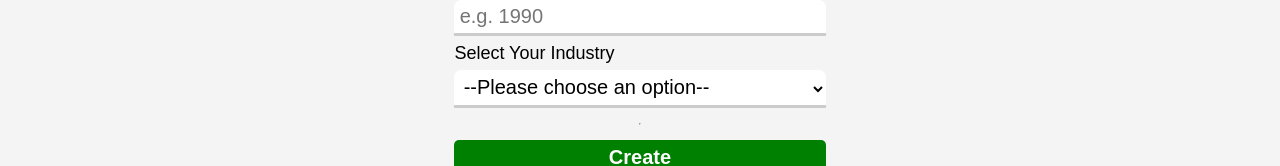
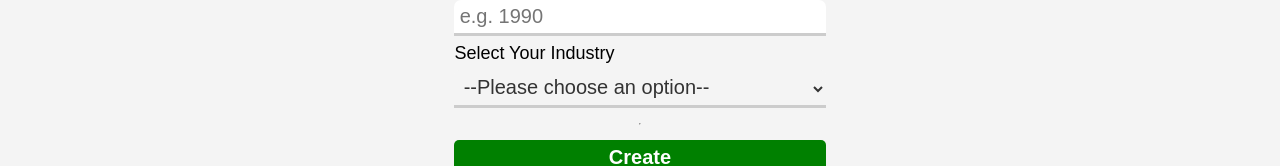
Before and after one commit to sergio-ortiz/sbd, a Next.js app: page /create-business in a window 1280 px wide. Shown: the part 537-703 px from the top of the page. Built offline with nearby package versions, Linux system fonts and the light colour scheme.

Commit message:
feat(update): business page employees form-field

```diff
--- a/components/employees-field/index.js
+++ b/components/employees-field/index.js
@@ -1,13 +1,15 @@
 import { input } from "./employees-field.module.css";
 
-const EmployeesField = () => (
+const EmployeesField = ({ value, disabled }) => (
   <>
     <label htmlFor="employees">Number Of Employees &quot;Present&quot;</label>
     <input
       type="number"
       name="employees"
       className={input}
+      value={value ? value : ""}
       placeholder="Employees"
+      disabled={disabled}
     />
   </>
 );
--- a/components/select-industry/select-industry.module.css
+++ b/components/select-industry/select-industry.module.css
@@ -6,6 +6,6 @@
   border-radius: 7px 7px 0 0;
   border: none;
   border-bottom: 3px solid #ccc;
-  background: white;
-  color: black;
+  background: #f4f4f4;
+  color: #333;
 }
--- a/components/select-type/select-type.module.css
+++ b/components/select-type/select-type.module.css
@@ -6,6 +6,6 @@
   border-radius: 7px 7px 0 0;
   border: none;
   border-bottom: 3px solid #ccc;
-  background: white;
-  color: black;
+  background: #f4f4f4;
+  color: #333;
 }
--- a/components/update-business-form/index.js
+++ b/components/update-business-form/index.js
@@ -6,7 +6,7 @@
 //import DisadvCheckboxes from "../disadv-checkboxes";
 import YearField from "../year-field";
 import SelectType from "../select-type";
-//import EmployeesField from "../employees-field";
+import EmployeesField from "../employees-field";
 import RevenueField from "../revenue-field";
 import SelectIndustry from "../select-industry";
 import NaicsField from "../naics-field";
@@ -73,9 +73,7 @@ export default function UpdateBusinessForm({ body }) {
       <hr /> */}
       <YearField value={body.year} disabled={true} />
       <SelectType value={body.type} disabled={true} />
-      {/*
-      <hr />
-      <EmployeesField /> */}
+      <EmployeesField value={body.employees} disabled={true} />
       <RevenueField value={body.revenue} disabled={true} />
       <SelectIndustry value={body.industry} disabled={true} />
       <NaicsField value={body.naicsCode} disabled={true} />
```
